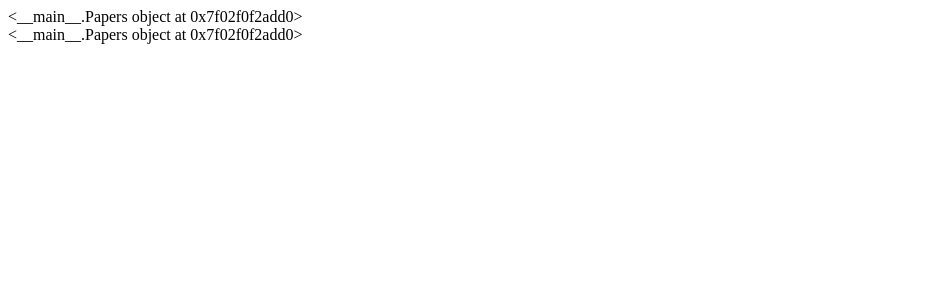
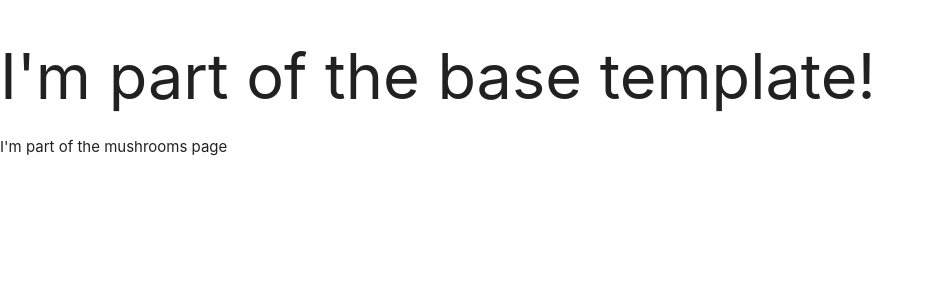
Before and after one commit to winterheartlee/flask-mushroom-foraging-project, a Flask app: page / in a window 1280 px wide. Shown: the top 300 px of the page, without its empty margins (0-933 px from the left). Run offline with Flask 2, Linux system fonts and the light colour scheme; a database or web service that is not in the repository returns one stand-in record (values such as "Sample title"); some libraries are stand-ins or nearby versions.

Commit message:
Materialize added, flask blocks created and folder structure updated

```diff
--- a/app.py
+++ b/app.py
@@ -18,13 +18,18 @@
 
 
 @app.route("/")
-@app.route("/get_mushrooms")
-def get_mushrooms():
-    mushrooms = mongo.db.mushrooms.find()
-    return render_template("mushrooms.html", mushrooms=mushrooms) # second mushrooms is variable defined above, first mushrooms is what the render template will use?
+def home():
+    return render_template('mushrooms.html')
 
 
 if __name__ == "__main__":
     app.run(host=os.environ.get("IP"),
             port=int(os.environ.get("PORT")),
             debug=True)
+
+
+"""
+def get_mushrooms():
+    mushrooms = mongo.db.mushrooms.find()
+    return render_template("mushrooms.html", mushrooms=mushrooms)
+"""
--- /dev/null
+++ b/static/css/style.css
@@ -0,0 +1,3 @@
+body {
+    background-color: white;
+}
--- /dev/null
+++ b/templates/base.html
@@ -0,0 +1,27 @@
+<!DOCTYPE html>
+<html lang="en">
+<head>
+    <meta charset="UTF-8">
+    <meta http-equiv="X-UA-Compatible" content="IE=edge">
+    <meta name="viewport" content="width=device-width, initial-scale=1.0">
+    <link rel="stylesheet" href="https://cdnjs.cloudflare.com/ajax/libs/materialize/1.0.0/css/materialize.min.css" type="text/css">
+    <link href="https://fonts.googleapis.com/icon?family=Material+Icons" rel="stylesheet">
+    <link rel="stylesheet" href="{{ url_for('static', filename='css/style.css') }} " type="text/css">
+    {% block styles %}
+    {% endblock %}
+
+    <title>Mushroom Forager</title>
+</head>
+<body>
+
+    <h1>I'm part of the base template!</h1>
+    {% block content %}
+    {% endblock %}
+
+    <script src="https://code.jquery.com/jquery-3.6.0.min.js" integrity="sha256-/xUj+3OJU5yExlq6GSYGSHk7tPXikynS7ogEvDej/m4=" crossorigin="anonymous"></script>
+    <script src="https://cdnjs.cloudflare.com/ajax/libs/materialize/1.0.0/js/materialize.min.js"></script>
+    <script src="{{ url_for('static', filename='js/script.js') }}"></script>
+    {% block scripts %}
+    {% endblock %}
+</body>
+</html>
--- a/templates/mushrooms.html
+++ b/templates/mushrooms.html
@@ -1,15 +1,10 @@
-<!DOCTYPE html>
-<html lang="en">
-<head>
-    <meta charset="UTF-8">
-    <meta http-equiv="X-UA-Compatible" content="IE=edge">
-    <meta name="viewport" content="width=device-width, initial-scale=1.0">
-    <title>Is it working?</title>
-</head>
-<body>
+{% extends "base.html" %}
+{% block content %}
+
+    I'm part of the mushrooms page
     {% for mushroom in mushrooms %}
         {{ mushrooms.name }}<br>
         {{ mushrooms.description }}<br>
     {% endfor %}
-</body>
-</html>
+
+{% endblock %}
```
Also changed, not shown: templates/old.html (added, +10 -0 lines), static/js/script.js (added).
